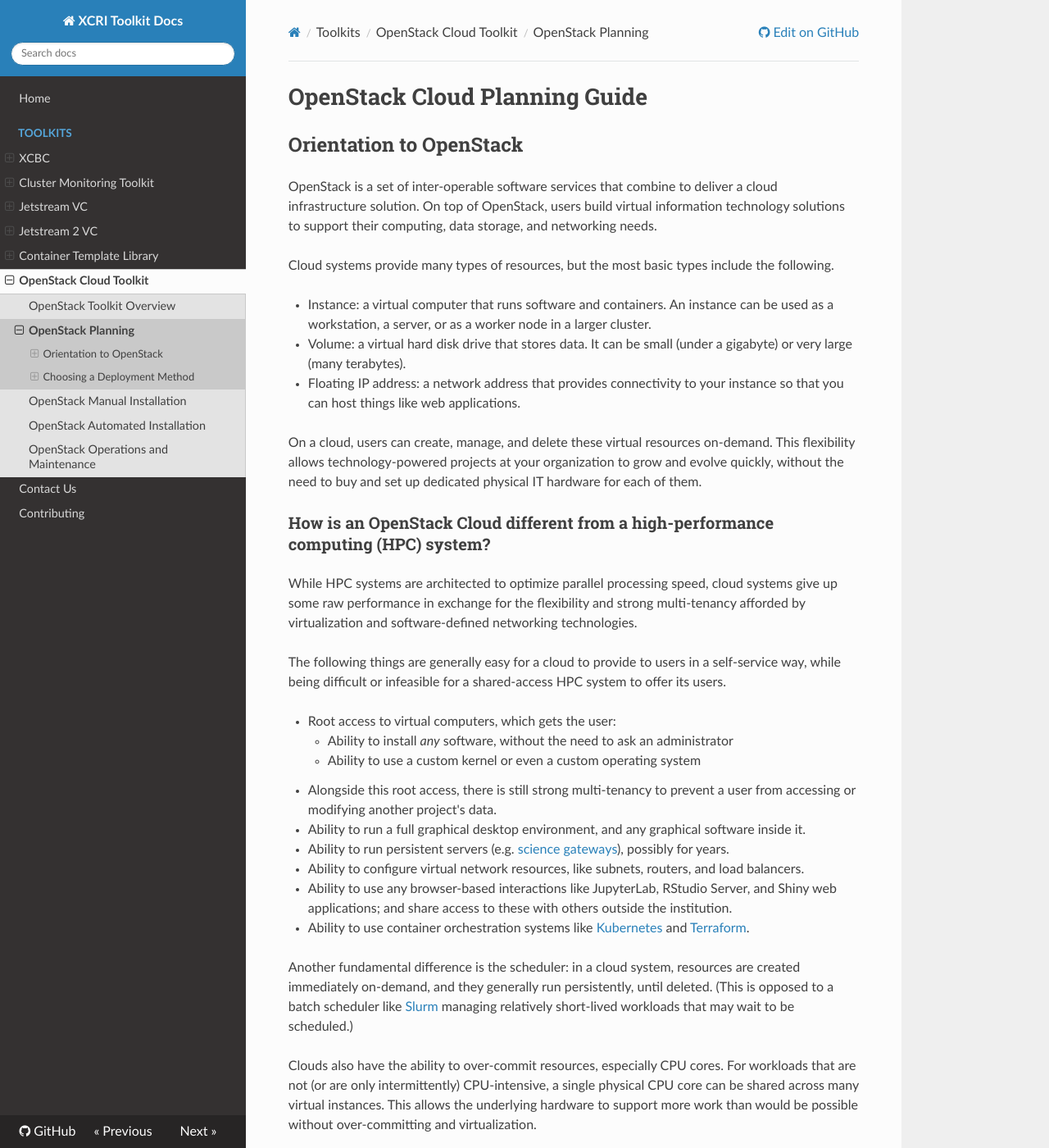
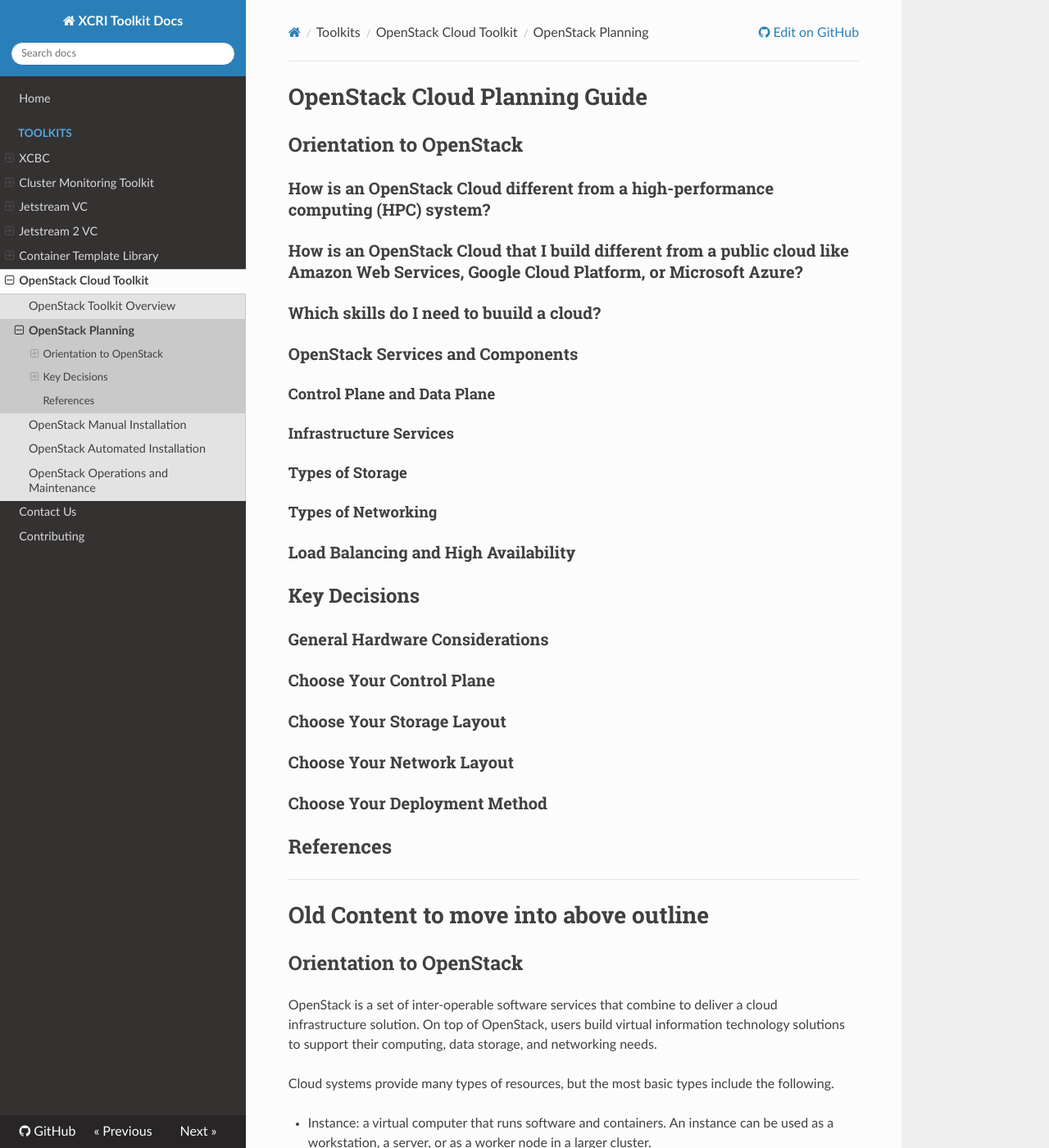
Before and after one commit to access-ci-org/Toolkit-Docs, an MkDocs documentation site: the page built from docs/toolkits/openstack-planning-guide.md, in a window 1280 px wide and 1400 px high. Shown: the whole window at 82% size. Built offline with MkDocs 1.6.1, drawn with Linux system fonts in a browser that asks for light colours; nearby versions of some CDN libraries; old or Windows-style settings are respelled for this version of MkDocs.

Commit message:
New outline

```diff
--- a/docs/toolkits/openstack-planning-guide.md
+++ b/docs/toolkits/openstack-planning-guide.md
@@ -1,4 +1,42 @@
 # OpenStack Cloud Planning Guide
+
+## Orientation to OpenStack
+
+### How is an OpenStack Cloud different from a high-performance computing (HPC) system?
+
+### How is an OpenStack Cloud that I build different from a public cloud like Amazon Web Services, Google Cloud Platform, or Microsoft Azure?
+
+### Which skills do I need to buuild a cloud?
+
+### OpenStack Services and Components
+
+#### Control Plane and Data Plane
+
+#### Infrastructure Services
+
+#### Types of Storage
+
+#### Types of Networking
+
+### Load Balancing and High Availability
+
+## Key Decisions
+
+### General Hardware Considerations
+
+### Choose Your Control Plane
+
+### Choose Your Storage Layout
+
+### Choose Your Network Layout
+
+### Choose Your Deployment Method
+
+## References
+
+---
+
+# Old Content to move into above outline
 
 ## Orientation to OpenStack
 
```
